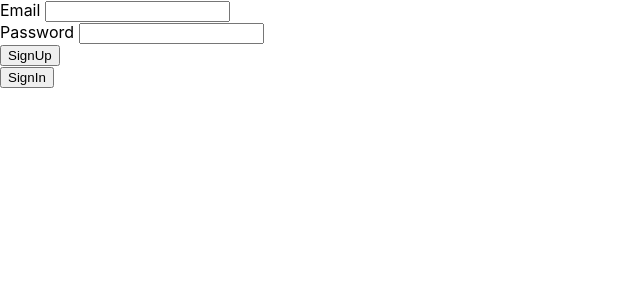
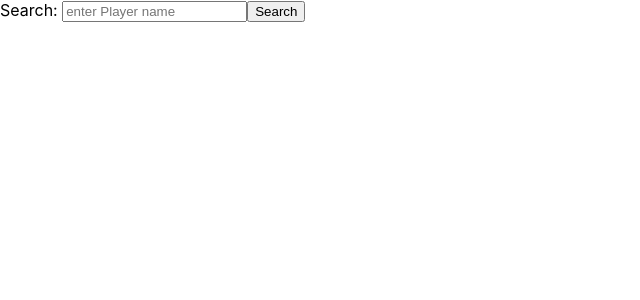
Before and after one commit to Khemendra-Bhardwaj/cricApp, a React (Create React App) app in the folder my-app/: page / in a window 1280 px wide. Shown: the top 300 px of the page, without its empty margins (0-640 px from the left). Built offline with nearby package versions, Linux system fonts and the light colour scheme.

Commit message:
Search Bar Implement

```diff
--- a/my-app/src/App.js
+++ b/my-app/src/App.js
@@ -1,14 +1,16 @@
-import React from 'react'
-import Authentication from './Authentication'
+import React from 'react';
+import SearchBar from './SearchBar';
 
 
 
 export default function App() {
+
+
+
   return (
     <>
-      <Authentication />
+    <SearchBar />
+
     </>
-  )
-
-
+  );
 }
--- a/my-app/src/Authentication.js
+++ b/my-app/src/Authentication.js
@@ -12,16 +12,21 @@ export default function Authentication() {
       try{
       const person =  await createUserWithEmailAndPassword(auth, user.Email, user.Password)
       console.log('user created Successfully ', person);
+
+    //   render cricApp.js
+
       }
-      catch(e){ console.log(e); }
+      catch(e){ console.log(e);   /* 404 or error page render */ }
     }
 
     const handleSignIn= async ()=>{
       try{
       const person =  await signInWithEmailAndPassword(auth, user.Email, user.Password)
       console.log('user signed in  Successfully ', person);
+      //   render cricApp.js
+
       }
-      catch(e){ console.log(e); }
+      catch(e){ console.log(e);  /* 404 or error page render */ }
     }
 
 return (
--- /dev/null
+++ b/my-app/src/SearchBar.js
@@ -0,0 +1,62 @@
+import React, {useState} from 'react'
+
+
+export default function SearchBar() {
+
+    const [playerName, setPlayerName] = useState('Joe root');
+    const [playerInfo, setPlayerInfo] = useState({
+      id:'',
+      Name:'',
+      Faceid :'',
+      Country : ''
+    })
+    const handleSearch = async () => {
+      const url = `https://cricbuzz-cricket.p.rapidapi.com/stats/v1/player/search?plrN=${playerName}`;
+      const options = {
+        method: 'GET',
+        headers: {
+          'X-RapidAPI-Key': '31404b3dd1msh34e2a69d4cf0da2p1884c7jsn0020f6526ba2',
+          'X-RapidAPI-Host': 'cricbuzz-cricket.p.rapidapi.com',
+        },
+      };
+
+      try {
+        const response = await fetch(url, options);
+        // const result = await response.text();
+        const result  = await response.json();
+        console.log(result);
+        const getPlayer = await getThatPlayer(result);
+
+      } catch (error) {
+        console.error(error);
+      }
+    };
+
+    const getThatPlayer = async (result)=>{
+      console.log('searching ...');
+      setPlayerInfo({
+        id: result.player[0].id,
+                Name : result.player[0].name,
+                Faceid : result.player[0].faceImageId,
+                Country : result.player[0].teamName
+      })
+    }
+
+
+
+  return (
+    <>
+       Search: <input type="text" placeholder="enter Player name" onChange={(e) => setPlayerName(e.target.value)} />
+        <button type="submit" onClick={handleSearch}>
+          Search
+        </button>
+
+        <h1>  {playerInfo.Name} </h1>
+        <h1>  {playerInfo.id} </h1>
+        <h1>  {playerInfo.teamName} </h1>
+
+
+
+    </>
+  )
+}
```
